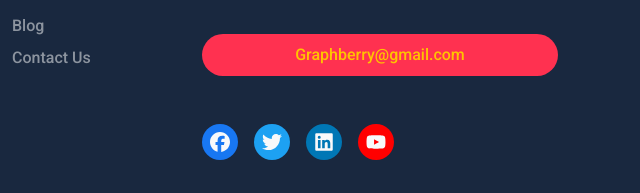
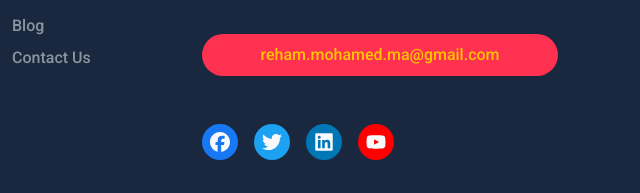
Before and after one commit to R0ota/Bootstrap, a plain HTML site: page index.html in a window 1280 px wide. Shown: the part 5422-5615 px from the top of the page, 640-1280 px from the left. Drawn offline with Linux system fonts and the light colour scheme.

Commit message:
edit mail

```diff
--- a/index.html
+++ b/index.html
@@ -454,7 +454,7 @@
                         <h5 class="text-light"> Contact Us</h5>
                         <p class="lh-lg mt-3 mb-5">Get in touch with us via mail phone.We are waiting for your call or
                             message</p>
-                        <a class="btn  rounded-pill main-btn w-100" href="#">Graphberry@gmail.com</a>
+                        <a class="btn  rounded-pill main-btn w-100" href="#">reham.mohamed.ma@gmail.com</a>
                         <ul class="d-flex mt-5 list-unstyled gap-3">
                             <li>
                                 <a class="d-block text-light " href="#"> <i
```
